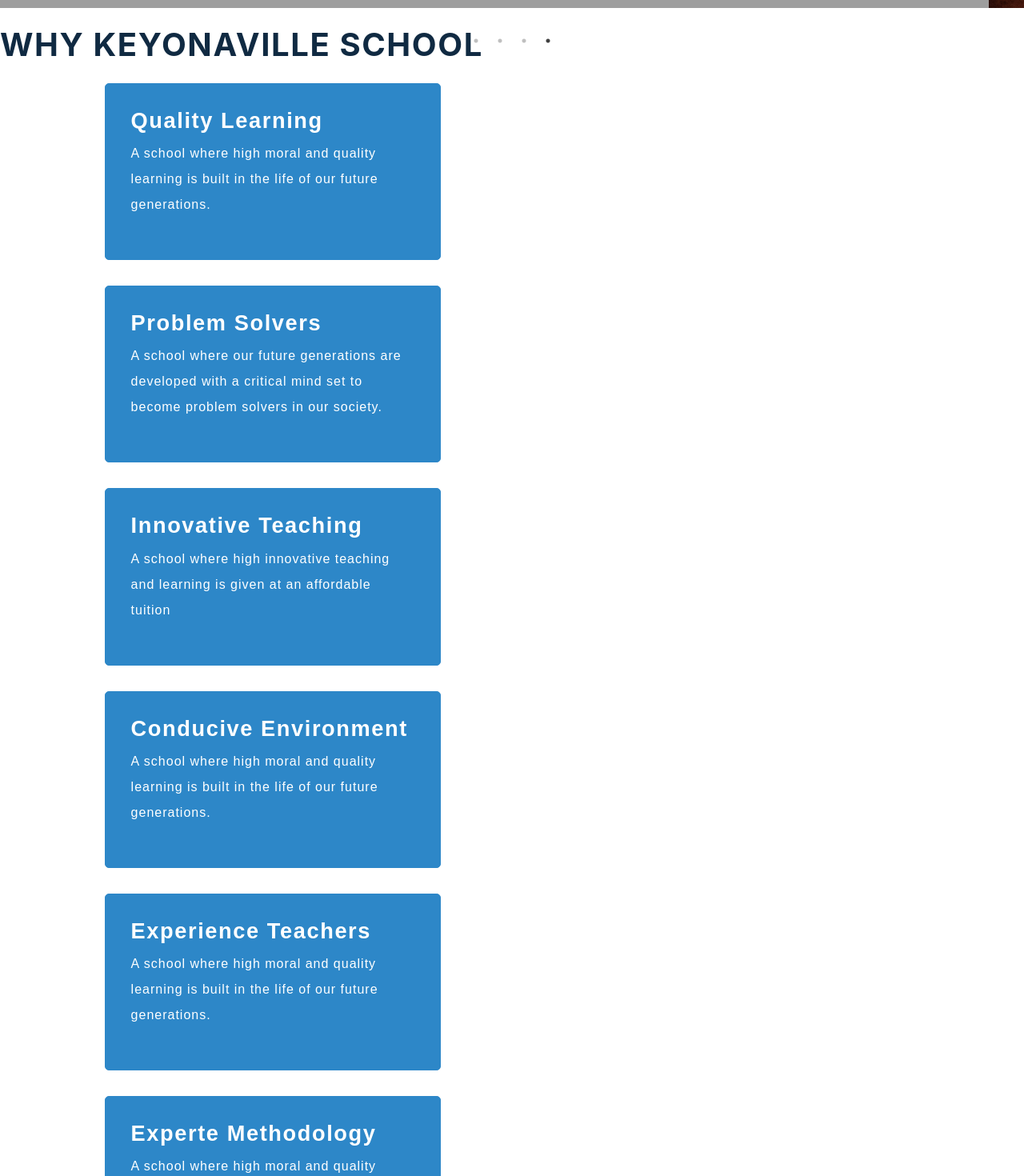
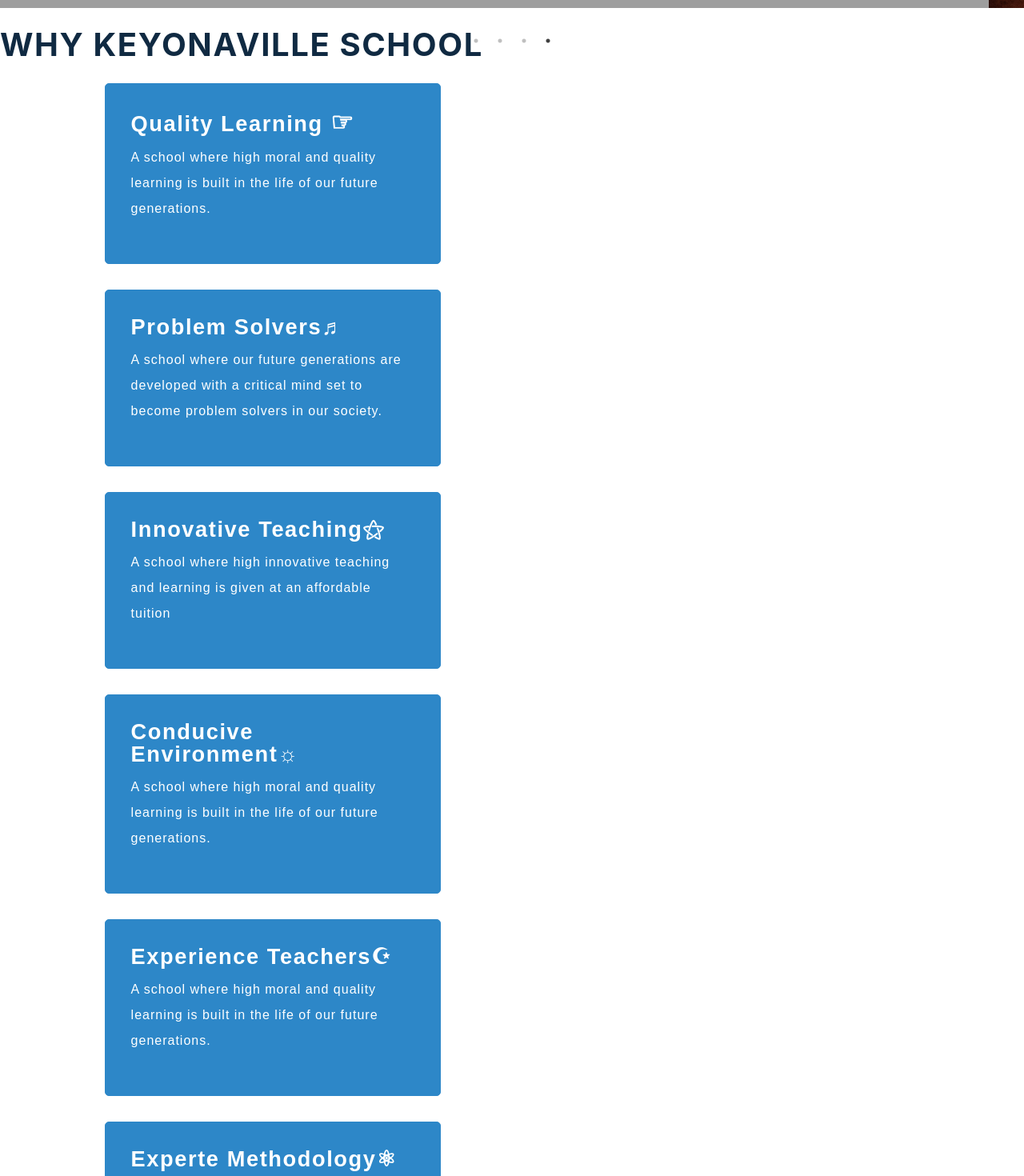
Before and after one commit to domchu/keyonaville, a Next.js app: page / in a window 1280 px wide. Shown: the part 698-2168 px from the top of the page at 80% size. Built offline with nearby package versions, Linux system fonts and the light colour scheme; grey boxes are pictures that could not be loaded.

Commit message:
chores:added the unicode icons

```diff
--- a/Components/WhyKeyona.js
+++ b/Components/WhyKeyona.js
@@ -11,7 +11,7 @@ const WhyKeyona = () => {
 
         <Grid
           justifyContent="center"
-          // alignItems="center"
+          alignItems="center"
           // textAlign="center"
           GridTemplateColumns={{
             base: "1fr",
@@ -21,42 +21,59 @@ const WhyKeyona = () => {
           }}
         >
           <Box className="why-text">
-            <h4>Quality Learning</h4>
+            <h4>
+              Quality Learning <span style={{ fontSize: "2rem" }}>&#9758;</span>
+            </h4>
             <p>
               A school where high moral and quality learning is built in the
               life of our future generations.
             </p>
           </Box>
           <Box className="why-text">
-            <h4>Problem Solvers</h4>
+            <h4>
+              Problem Solvers
+              <span style={{ fontSize: "1.7rem" }}>&#9836;</span>
+            </h4>
             <p>
               A school where our future generations are developed with a
               critical mind set to become problem solvers in our society.
             </p>
           </Box>
           <Box className="why-text">
-            <h4>Innovative Teaching</h4>
+            <h4>
+              Innovative Teaching
+              <span style={{ fontSize: "1.7rem" }}>&#9885;</span>
+            </h4>
             <p>
               A school where high innovative teaching and learning is given at
               an affordable tuition
             </p>
           </Box>
           <Box className="why-text">
-            <h4>Conducive Environment</h4>
+            <h4>
+              Conducive Environment
+              <span style={{ fontSize: "1.7rem" }}>&#9788;</span>
+            </h4>
             <p>
               A school where high moral and quality learning is built in the
               life of our future generations.
             </p>
           </Box>
           <Box className="why-text">
-            <h4>Experience Teachers</h4>
+            <h4>
+              Experience Teachers
+              <span style={{ fontSize: "1.7rem" }}>&#9770;</span>
+            </h4>
             <p>
               A school where high moral and quality learning is built in the
               life of our future generations.
             </p>
           </Box>
           <Box className="why-text">
-            <h4>Experte Methodology</h4>
+            <h4>
+              Experte Methodology
+              <span style={{ fontSize: "1.7rem" }}>&#9883;</span>
+            </h4>
             <p>
               A school where high moral and quality learning is built in the
               life of our future generations.
```
